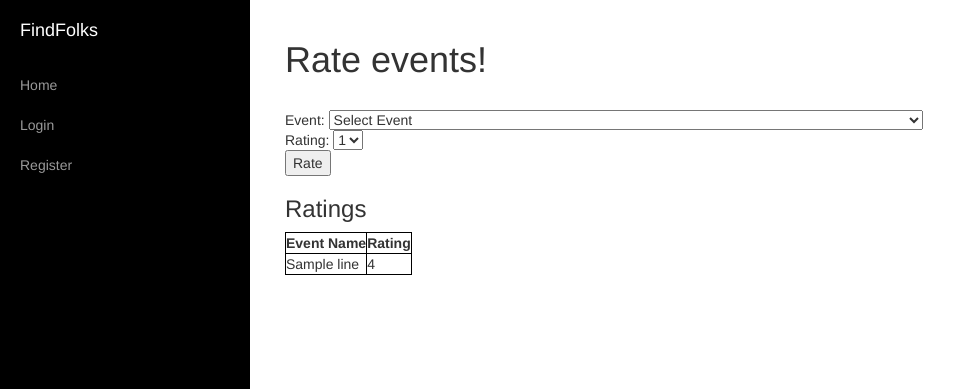
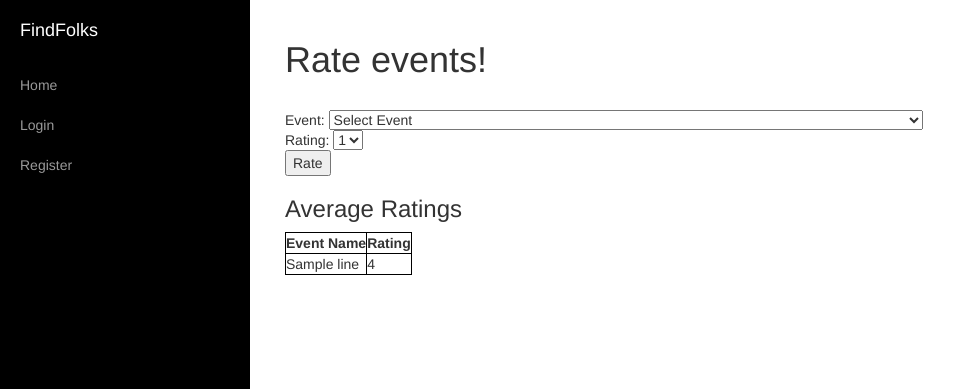
Before and after one commit to BrandonTang/find-folks, a Flask app: template templates/rate_events.html in a window 1280 px wide. Shown: the top 389 px of the page, without its empty margins (0-965 px from the left). Run offline with Flask 2, Linux system fonts and the light colour scheme; the template is opened without the code that fills it: most values are stand-ins (such as "Sample title", 1, 10 or a date in 2020).

Commit message:
Correct average ratings updated to show on ratings page

```diff
--- a/main.py
+++ b/main.py
@@ -455,9 +455,10 @@ def rate_events():
     conn.commit()
     cursor.close()
     cursor = conn.cursor()
-    query = 'SELECT * FROM sign_up NATURAL JOIN an_event'
+    query = 'SELECT title, avg(rating) rating FROM sign_up JOIN an_event USING (event_id) WHERE rating != 0 GROUP BY title'
     cursor.execute(query)
     ratings = cursor.fetchall()
+    print(ratings)
     conn.commit()
     cursor.close()
     if request.method == "POST":
--- a/templates/rate_events.html
+++ b/templates/rate_events.html
@@ -45,7 +45,7 @@
                         }
                     </style>
 
-                    <h3>Ratings</h3>
+                    <h3>Average Ratings</h3>
 
                     <table>
                         <th>Event Name</th>
```
